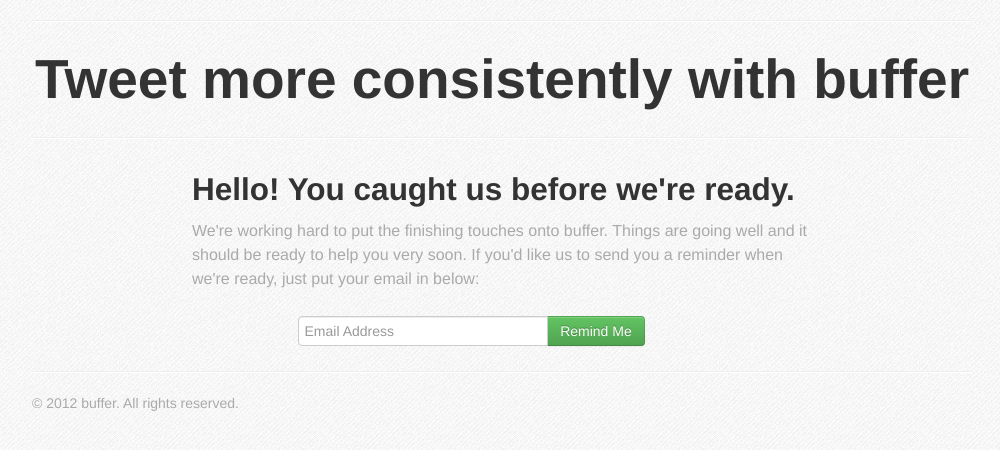
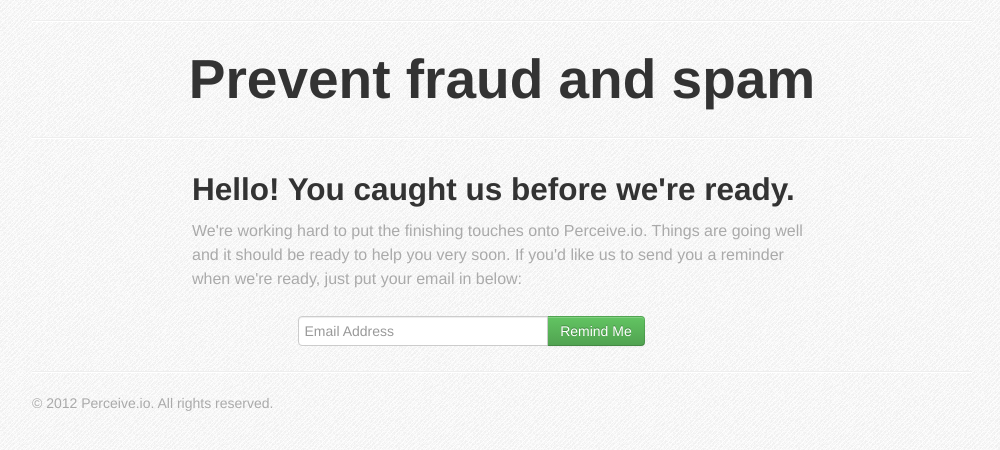
Before and after one commit to bhardin/landing_pages, a Jekyll site: the page built from return.html, in a window 1280 px wide. Shown: the top 450 px of the page, without its empty margins (138-1138 px from the left). Built offline with Jekyll 4.4.1, drawn with Linux system fonts in a browser that asks for light colours.

Commit message:
renamed page

```diff
--- a/_config.yml
+++ b/_config.yml
@@ -1,5 +1,4 @@
 auto: true
 
-
-app_name: buffer
-main_value: Tweet more consistently with buffer
+app_name: Perceive.io
+main_value: Prevent fraud and spam
```
